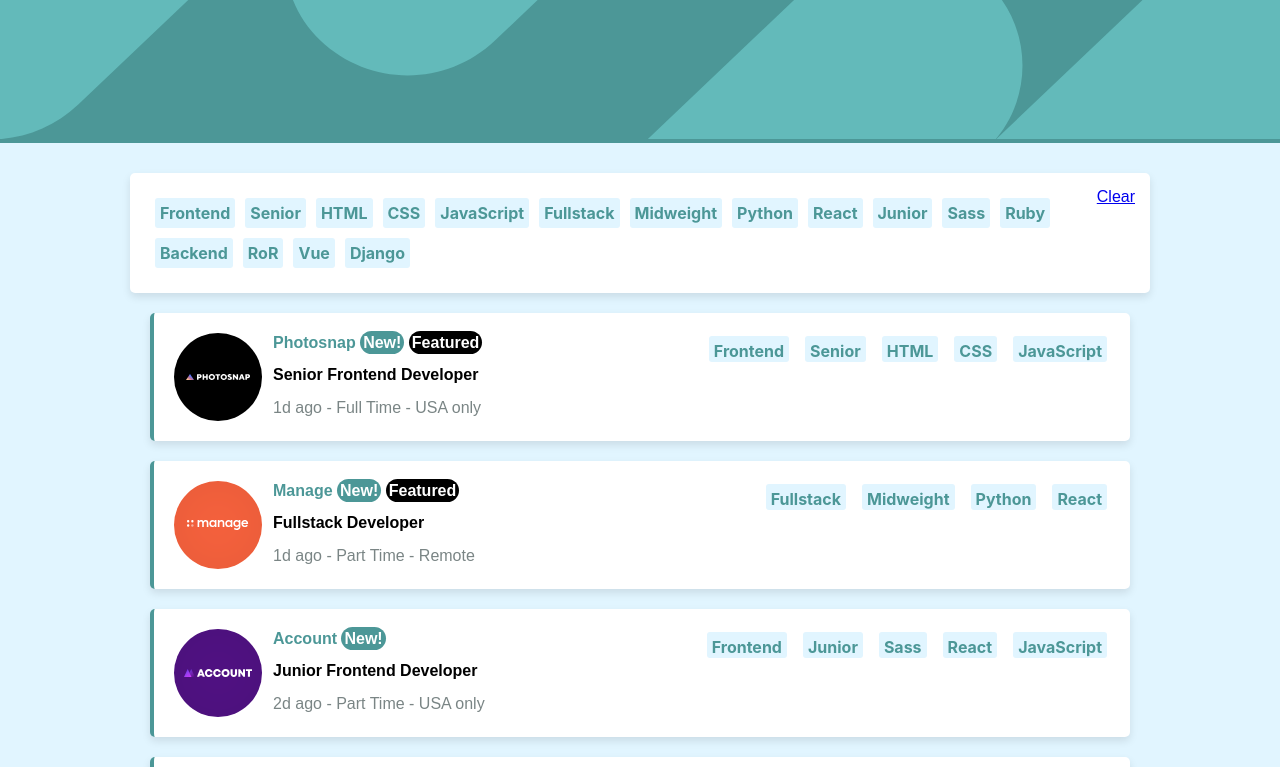
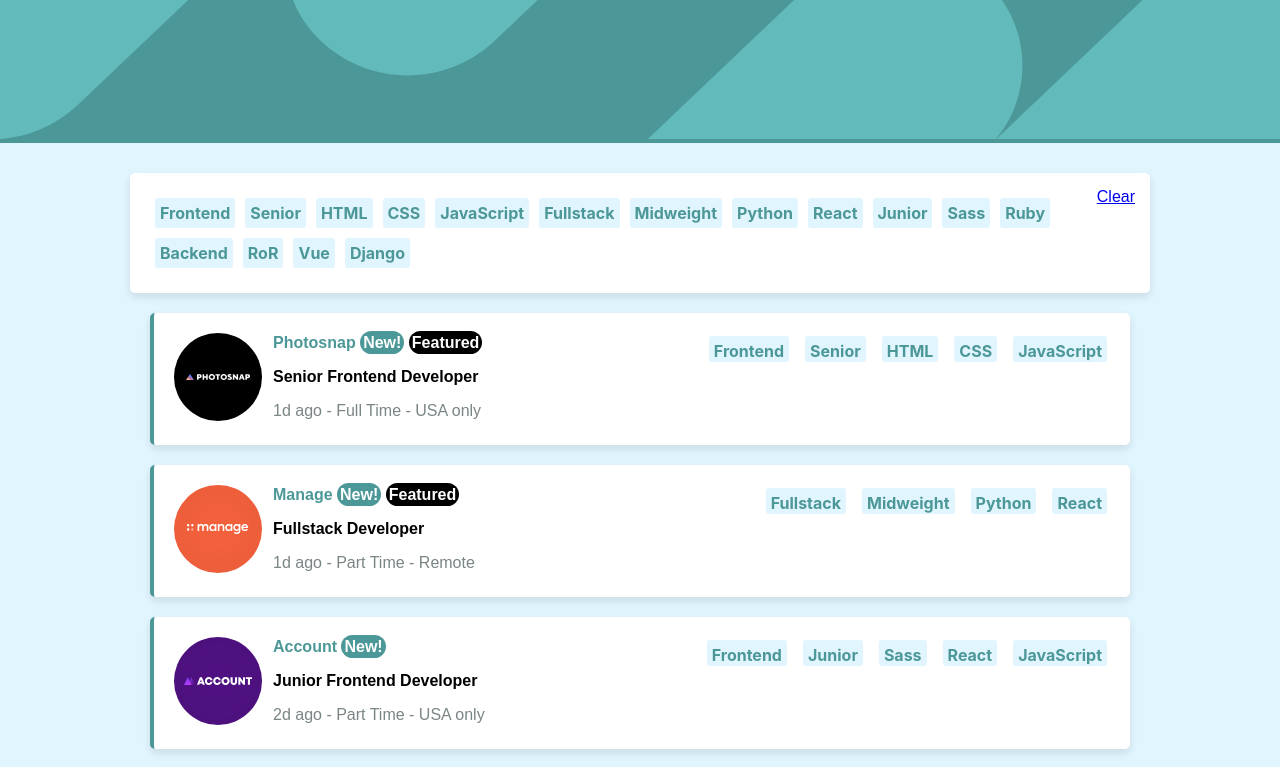
Before and after one commit to Priyanshi02612/JobListingswithFiltering, a React (Create React App) app: page / in a window 1280 px wide. Shown: the top 767 px of the page. Built offline with nearby package versions, Linux system fonts and the light colour scheme.

Commit message:
Update ListData.js

```diff
--- a/src/Component/ListData.js
+++ b/src/Component/ListData.js
@@ -29,21 +29,20 @@ export default function ListData() {
         {filteredData.map((fetchedData) => (
             <div className="container" key={fetchedData.id}>
               <div className="left">
-                <img className="image" src={fetchedData.image} alt={fetchedData.name}/>
+                <span className="image"><img src={fetchedData.image} alt={fetchedData.name}/></span>
                 <div className="details">
-                  <a className="Name">{fetchedData.name} {fetchedData.new && <a className="new">New!</a>} {fetchedData.featured && <a className="featured">Featured</a>}</a>
-                  <a className="Role">{fetchedData.role}</a>
-                  <a className="Info">{fetchedData.info}</a>
+                  <span className="Name">{fetchedData.name} {fetchedData.new && <span className="new">New!</span>} {fetchedData.featured && <span className="featured">Featured</span>}</span>
+                  <div className="Role">{fetchedData.role}</div>
+                  <div className="Info">{fetchedData.info}</div>
                 </div>
               </div>
-              <div className="line-between-divs"></div>
+              <div className="right">
               {fetchedData.skill.map((skill, index) => (
-                  <div key={index} className="right">
-                    <a href="" className="skill">
+                  <span key={index} className="skill">
                       {skill}
-                    </a>
-                  </div>
+                  </span>
               ))}
+              </div>
             </div>
         ))}
       </div>
```
